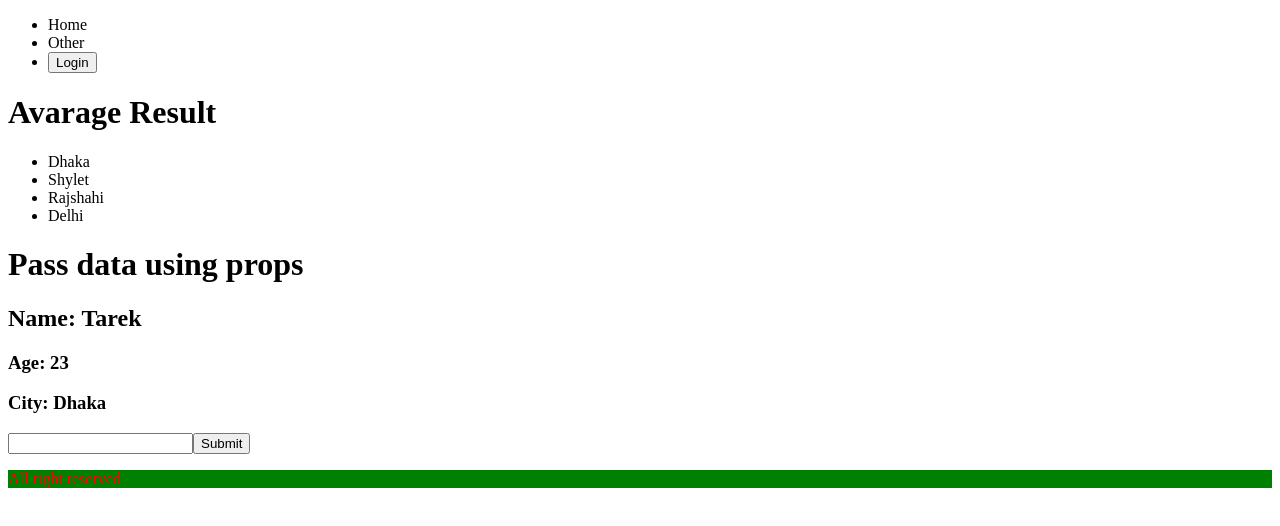
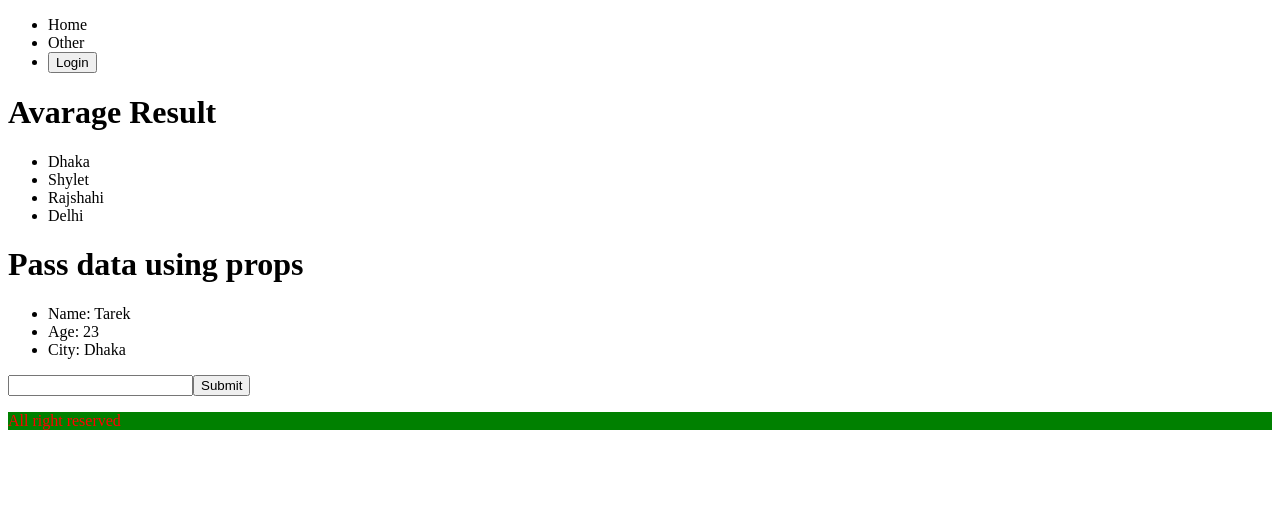
Before and after one commit to tarekhossen71/React, a React (Vite) app: page / in a window 1280 px wide. Shown: the top 526 px of the page. Built offline with nearby package versions, Linux system fonts and the light colour scheme.

Commit message:
pass object to child component

```diff
--- a/src/components/Hero.jsx
+++ b/src/components/Hero.jsx
@@ -38,9 +38,11 @@ const Hero = (props) => {
                 }
             </ul>
             <h1>{props.title}</h1>
-            <h2>Name: {item.name}</h2>
-            <h3>Age: {item.age}</h3>
-            <h3>City: {item.city}</h3>
+            <ul>
+                <li>Name: {item.name}</li>
+                <li>Age: {item.age}</li>
+                <li>City: {item.city}</li>
+            </ul>
         </div>
     );
 };
```
